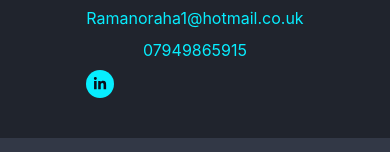
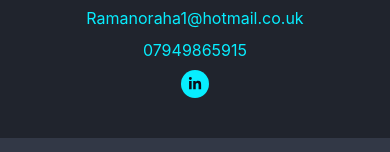
Before and after one commit to raman365/portfolio, a React (Create React App) app: page / in a window 390 px wide. Shown: the part 3527-3679 px from the top of the page. Built offline with nearby package versions, Linux system fonts and the light colour scheme; the HTML template or start-up script is replaced by a standard one.

Commit message:
GitHub Pages Init

```diff
--- a/src/components/About.js
+++ b/src/components/About.js
@@ -124,7 +124,7 @@ const About = () => {
               07949865915
             </a>
           </p>
-          <p>
+          <p className="justify-items-center md:justify-items-start">
             <a
               href="https://www.linkedin.com/in/raman-oraha-ba3544232"
               target="_blank"
```
